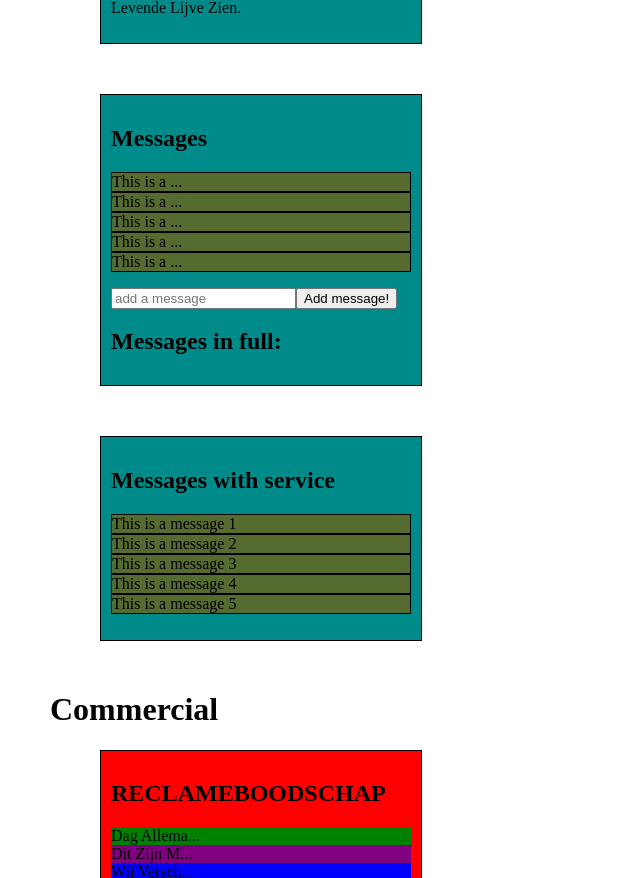
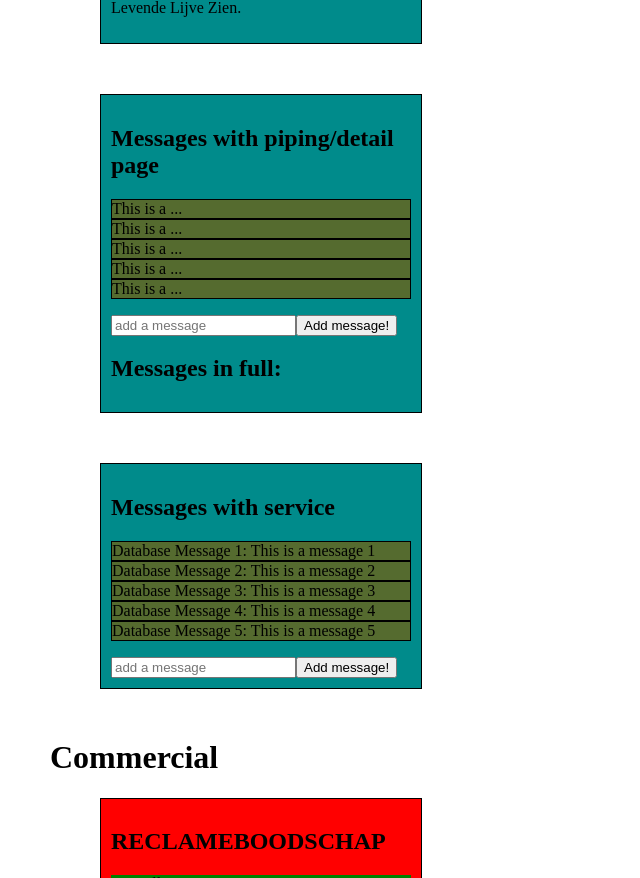
Before and after one commit to DotEmms/AngularExercises, an Angular app: page / in a window 1280 px wide. Shown: the part 300-1178 px from the top of the page, without its empty margins (0-640 px from the left). Built offline with nearby package versions, Linux system fonts and the light colour scheme.

Commit message:
added addMessage service

```diff
--- a/src/app/message.service.ts
+++ b/src/app/message.service.ts
@@ -14,4 +14,7 @@ export class MessageService {
     const messages = of(MESSAGES);
     return messages;
   }
+  addMessage(newMessage:Message):void{
+    MESSAGES.push(newMessage);
+  }
 }
--- a/src/app/message.ts
+++ b/src/app/message.ts
@@ -1,4 +1,5 @@
 export interface Message{
+    id: number;
     message: string;
     newMessage:string;
 }
--- a/src/app/message/message.component.html
+++ b/src/app/message/message.component.html
@@ -4,13 +4,12 @@
     <p>{{message.message | titlecase}}</p>
 </div>
 <div [className]="'divStyle'" >
-    <h2>{{boxTitle}}</h2>
+    <h2>{{boxTitle}} with piping/detail page</h2>
     <ul >
         <li *ngFor="let mockMessage of messages" (click)="ShowFullMessage(mockMessage.message)">
             <span>{{mockMessage.message | charCapPipe}}</span>
         </li>
-        <li *ngFor="let message of allMessages" style="text-align: left;"
-        (click)="ShowFullMessage(message)">
+        <li *ngFor="let message of allMessages" (click)="ShowFullMessage(message)">
             <span>{{message | titlecase | charCapPipe}}</span>
         </li>
     </ul>
@@ -23,7 +22,9 @@
     <h2>Messages with service</h2>
     <ul>
         <li *ngFor="let mockMessage of messages" >
-            <span>{{mockMessage.message}}</span>
+            <span>Database Message {{mockMessage.id}}: {{mockMessage.message}}</span>
         </li>
     </ul>
+    <input placeholder="add a message" [(ngModel)]="newMessageContent"/>
+    <button (click)="AddServiceMessage()">Add message!</button>
 </div>
--- a/src/app/message/message.component.ts
+++ b/src/app/message/message.component.ts
@@ -9,6 +9,7 @@ import {MessageService} from '../message.service';
 })
 export class MessageComponent implements OnInit {
   message:Message = {
+    id: 6,
     message:"Dag allemaal, hoe gaat het met jullie? Lange tijd al niet gezien. Hopelijk is het vaccin er snel en kunnen we elkaar weer in levende lijve zien.",
     newMessage:"",
   }
@@ -16,7 +17,7 @@ export class MessageComponent implements OnInit {
   boxTitle = "Messages";
   allMessages:string[] = [];
   selectedMessage?:string;
-
+  newMessageContent:string = "";
   messages: Message[] = [];
 
   constructor(private MessageService: MessageService) { }
@@ -26,6 +27,16 @@ export class MessageComponent implements OnInit {
     this.message.newMessage ="";
   }
 
+  AddServiceMessage(){
+    let newerMessage:Message = {
+      id:this.message.id,
+      message:this.newMessageContent,
+      newMessage:""
+    }
+    this.MessageService.addMessage(newerMessage);
+    this.newMessageContent ="";
+    this.message.id++;
+  }
   ShowFullMessage(selected?: string): void{
     console.log("message clicked");
     console.log(this.message);
--- a/src/app/mock-messages.ts
+++ b/src/app/mock-messages.ts
@@ -1,9 +1,9 @@
 import {Message} from './message';
 
 export const MESSAGES:Message[] = [
-    {message:"This is a message 1", newMessage:""},
-    {message:"This is a message 2", newMessage:""},
-    {message:"This is a message 3", newMessage:""},
-    {message:"This is a message 4", newMessage:""},
-    {message:"This is a message 5", newMessage:""},
+    {id:1, message:"This is a message 1", newMessage:""},
+    {id:2, message:"This is a message 2", newMessage:""},
+    {id:3, message:"This is a message 3", newMessage:""},
+    {id:4, message:"This is a message 4", newMessage:""},
+    {id:5, message:"This is a message 5", newMessage:""},
 ]
```
